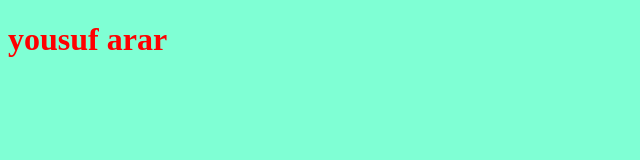
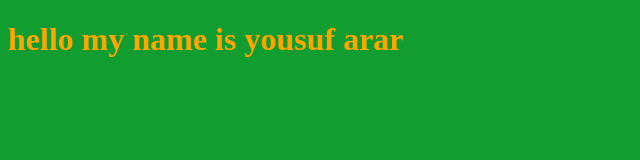
Before and after one commit to yafooz/ase2023-24repo, a plain HTML site: page index.htm in a window 1280 px wide. Shown: the whole page, without its empty margins (0-640 px from the left). Drawn offline with Linux system fonts and the light colour scheme.

Commit message:
adding backgroud green and orange colour to the text

```diff
--- a/index.htm
+++ b/index.htm
@@ -7,7 +7,7 @@
     <link rel="stylesheet" href="style.css">
 </head>
 <body>
-    <h1>yousuf arar</h1>
+    <h1> hello my name is yousuf arar</h1>
     <script src="app.js"></script>
 </body>
 </html>
--- a/style.css
+++ b/style.css
@@ -1,11 +1,11 @@
 h1{
 
 
-color: red;
+color: orange;
 
 }
 body{
 
 
-    background-color: aquamarine;
+    background-color: rgb(17, 157, 47);
 }
```
